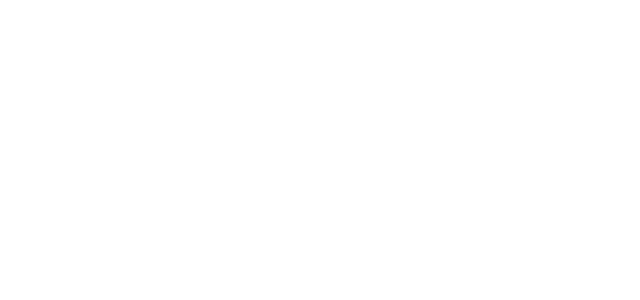
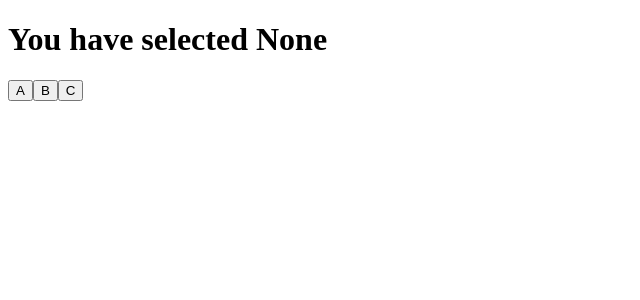
Before and after one commit to katieisnell/react-dev, a React (Create React App) app in the folder react-app/: page / in a window 1280 px wide. Shown: the top 300 px of the page, without its empty margins (0-640 px from the left). Built offline with nearby package versions, Linux system fonts and the light colour scheme.

Commit message:
[L19] Utilised React.cloneElement to create new components with extended functionality

```diff
--- a/react-app/src/App.js
+++ b/react-app/src/App.js
@@ -15,28 +15,43 @@
   render() {
     console.log('App render()');
     return (
-      <Parent>
-        <div className='childA'></div>
-        <div className='childB'></div>
-      </Parent>
+      <Buttons>
+        <button value='A'>A</button>
+        <button value='B'>B</button>
+        <button value='C'>C</button>
+      </Buttons>
     )
   }
 }
 
-class Parent extends React.Component {
+class Buttons extends React.Component {
+  constructor() {
+    super();
+    this.state = {
+      selected: 'None'
+    }
+  }
+
+  selectItem(selected) {
+    this.setState({
+      selected
+    })
+  }
+
   render() {
-    console.log(this.props.children);
-    let children = this.props.children.map(child => child); // Throws an error if we have <= 1 child
+    let fn = child => React.cloneElement(child, {
+      onClick: this.selectItem.bind(this, child.props.value)
+    });
+    let items = React.Children.map(this.props.children, fn);
+    return (
+      <div>
+        <h1>You have selected {this.state.selected}</h1>
+        {items}
+      </div>
+    )
+  }
 
-    /* Below are different ways to map the children and check some information about them */
-    // let children = React.Children.map(this.props.children, child => child);
-    // let children = React.Children.toArray(this.props.children);
-    // let children = React.Children.forEach(this.props.children, child => console.log(child.props.className));
-    // let children = React.Children.only(this.props.children); // Throws an error if we have more than 1 child
 
-    console.log(children);
-    return null;
-  }
 }
 
 export default App
```
